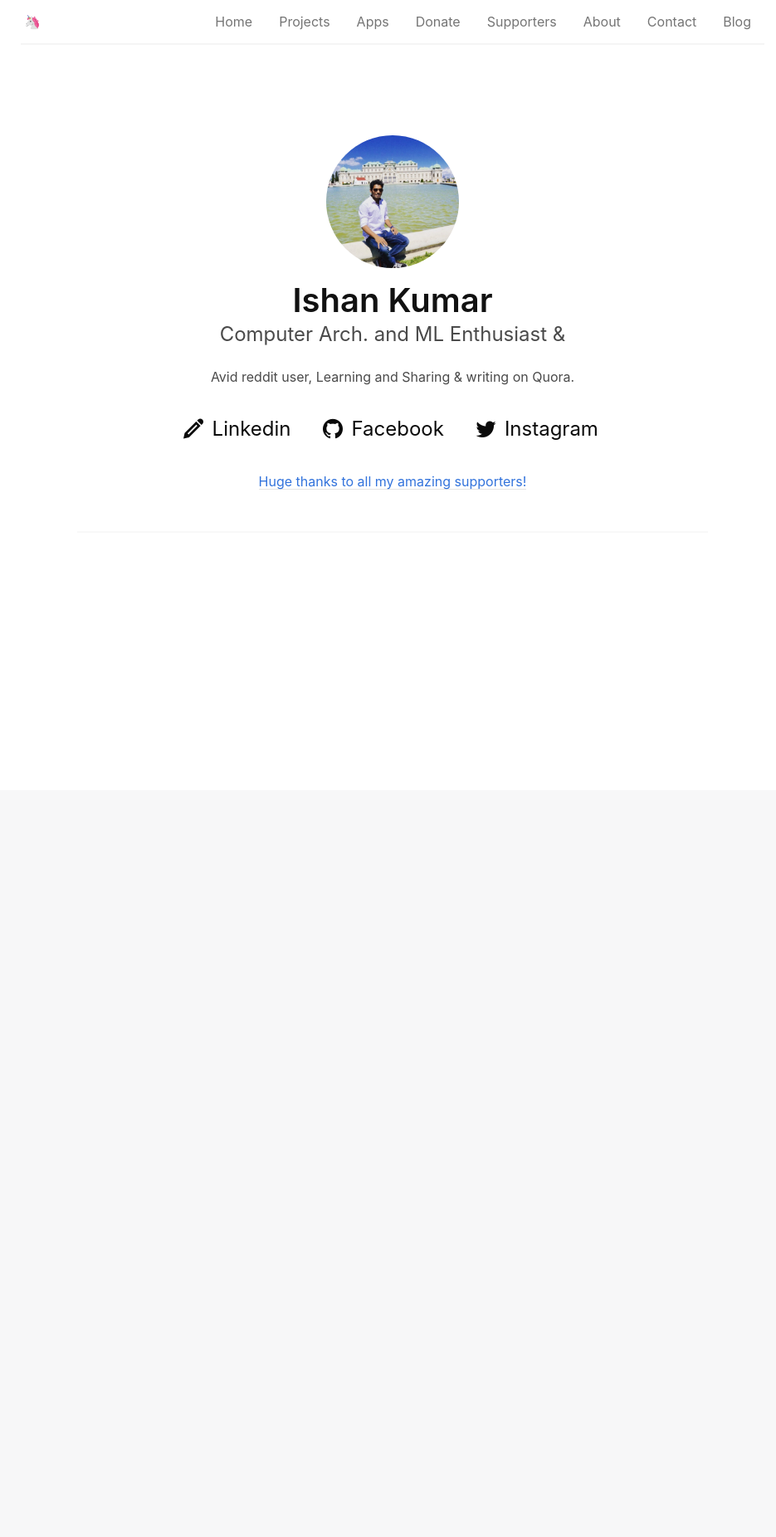
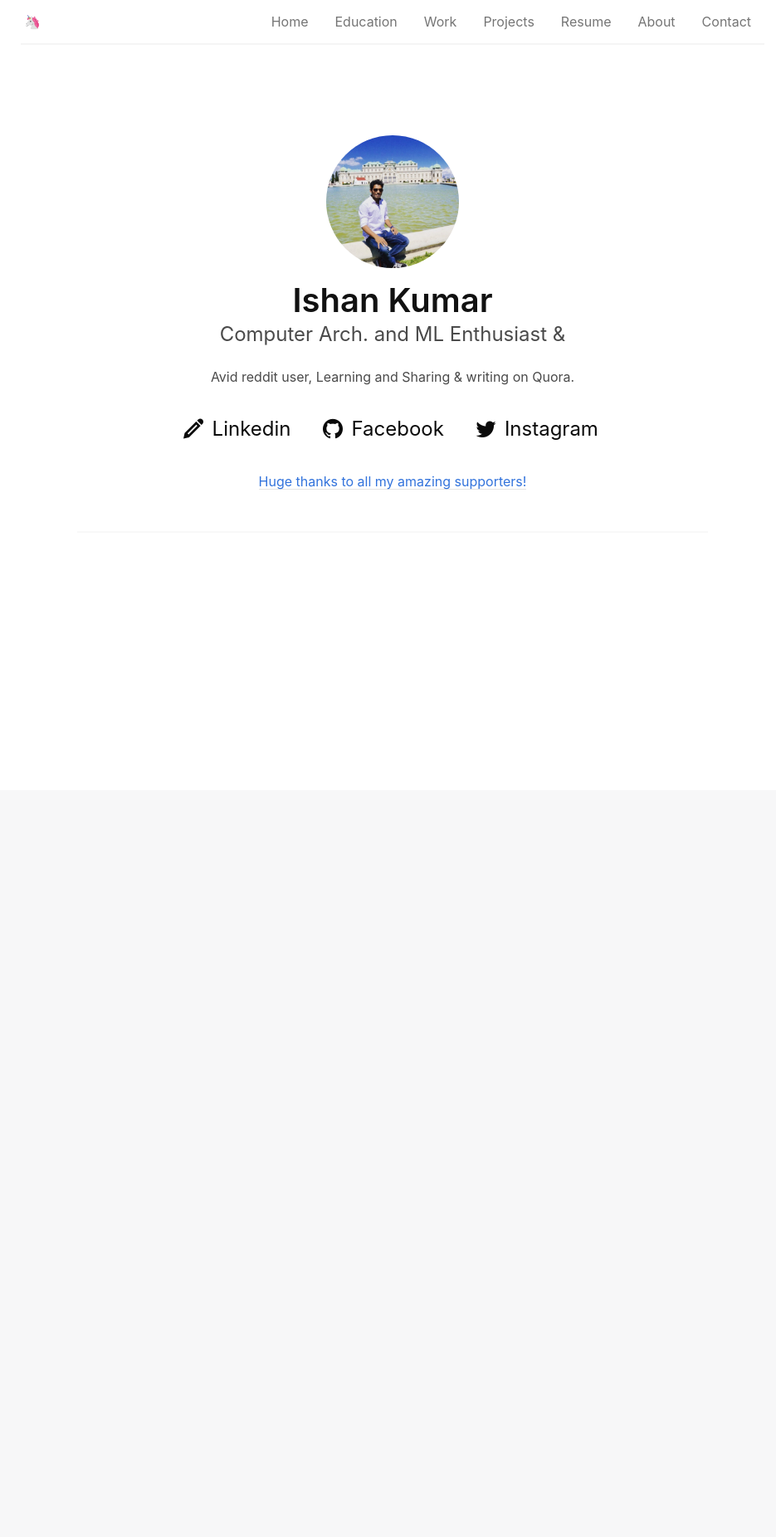
Before and after one commit to ishank4/final2, a Jekyll site: the page built from index.html, in a window 1280 px wide. Shown: the whole page at 83% size, without its empty margins (167-1102 px from the left). Built offline with Jekyll 4.4.1, drawn with Linux system fonts in a browser that asks for light colours.

Commit message:
Update default.html

```diff
--- a/_layouts/default.html
+++ b/_layouts/default.html
@@ -65,13 +65,13 @@
 						<div class="navbar-menu">
 							<div class="navbar-end">
 								<a class="navbar-item is-tab" href="{% link index.html %}">Home</a>
-								<a class="navbar-item is-tab" href="{% link index.html %}#projects">Projects</a>
-								<a class="navbar-item is-tab" href="{% link apps.html %}">Apps</a>
-								<a class="navbar-item is-tab" href="{% link donate.md %}">Donate</a>
-								<a class="navbar-item is-tab" href="{% link thanks.md %}">Supporters</a>
+								<a class="navbar-item is-tab" href="{% link index.html %}#projects">Education</a>
+								<a class="navbar-item is-tab" href="{% link apps.html %}">Work</a>
+								<a class="navbar-item is-tab" href="{% link donate.md %}">Projects</a>
+								<a class="navbar-item is-tab" href="{% link thanks.md %}">Resume</a>
 								<a class="navbar-item is-tab" href="{% link about.md %}">About</a>
 								<a class="navbar-item is-tab" href="{% link contact.md %}">Contact</a>
-								<a class="navbar-item is-tab" href="https://blog.sindresorhus.com">Blog</a>
+
 							</div>
 						</div>
 					</nav>
```
